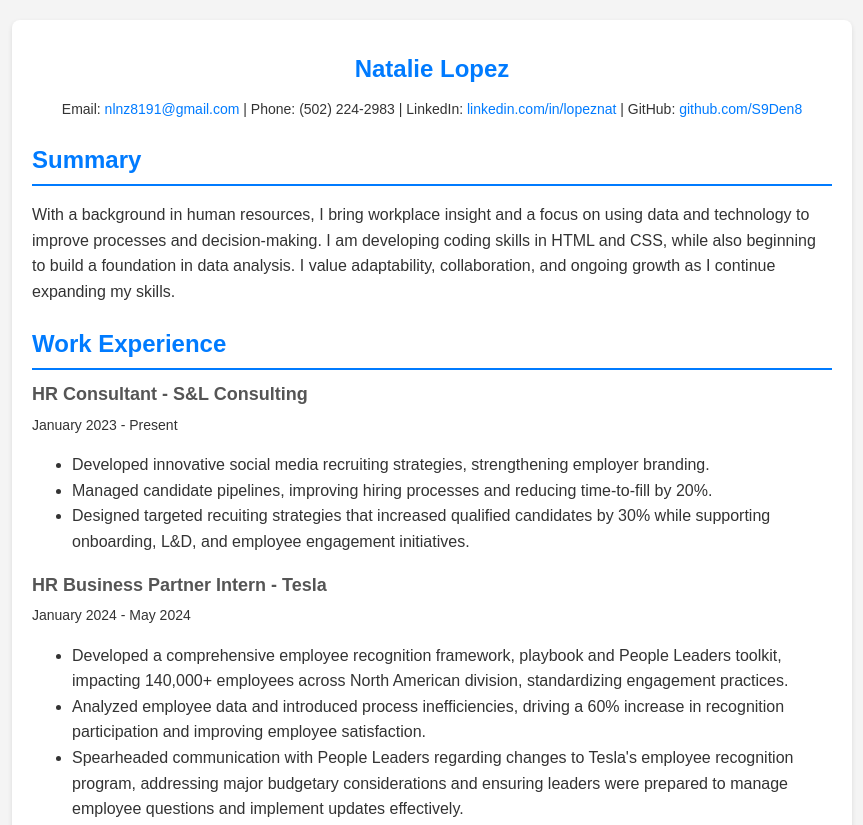
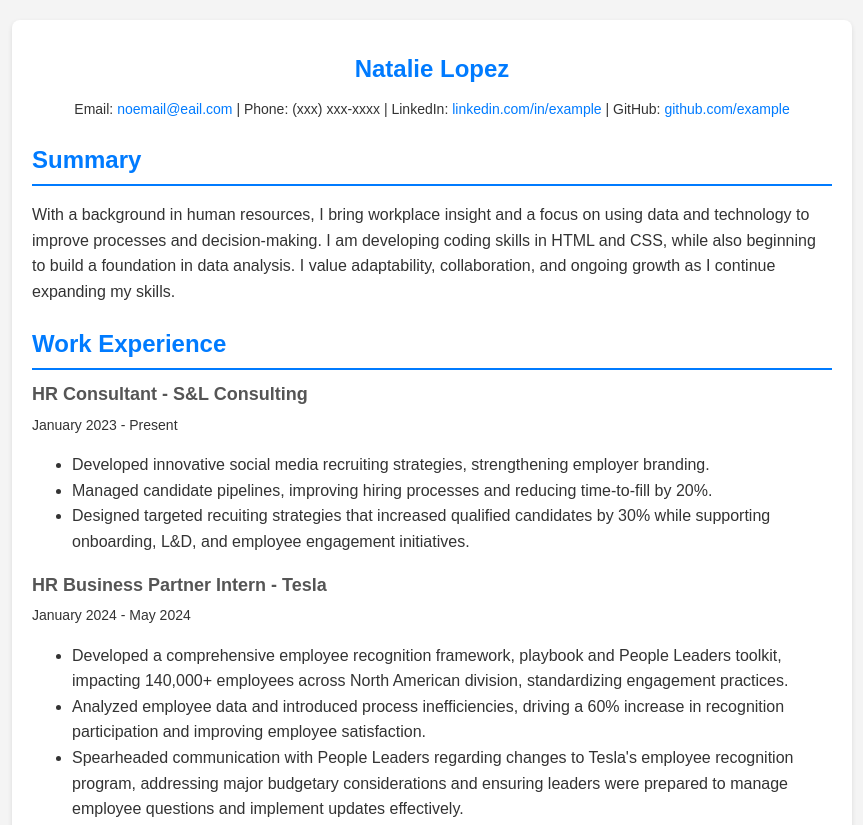
Before and after one commit to S9Den8/S9Den8.github.io, a plain HTML site: page index.html in a window 1280 px wide. Shown: the top 825 px of the page, without its empty margins (208-1071 px from the left). Drawn offline with Linux system fonts and the light colour scheme.

Commit message:
Replaced personal info with placeholders

```diff
--- a/index.html
+++ b/index.html
@@ -82,11 +82,11 @@
                 <p class="contact">
                     Email:
                     <a href="mailto:nlnz8191@gmail.com"
-                        >nlnz8191@gmail.com</a
+                        >noemail@eail.com</a
                     >
-                    | Phone: (502) 224-2983 | LinkedIn:
-                    <a href="https://www.linkedin.com/in/lopeznat" target="_blank">linkedin.com/in/lopeznat</a> | GitHub:
-                    <a href="https://github.com/S9Den8" target="_blank" rel="noopener noreferrer">github.com/S9Den8</a>
+                    | Phone: (xxx) xxx-xxxx | LinkedIn:
+                    <a href="https://www.linkedin.com/in/example" target="_blank">linkedin.com/in/example</a> | GitHub:
+                    <a href="https://github.com/example" target="_blank" rel="noopener noreferrer">github.com/example</a>
                 </p>
             </section>
             <section class="section">
```
